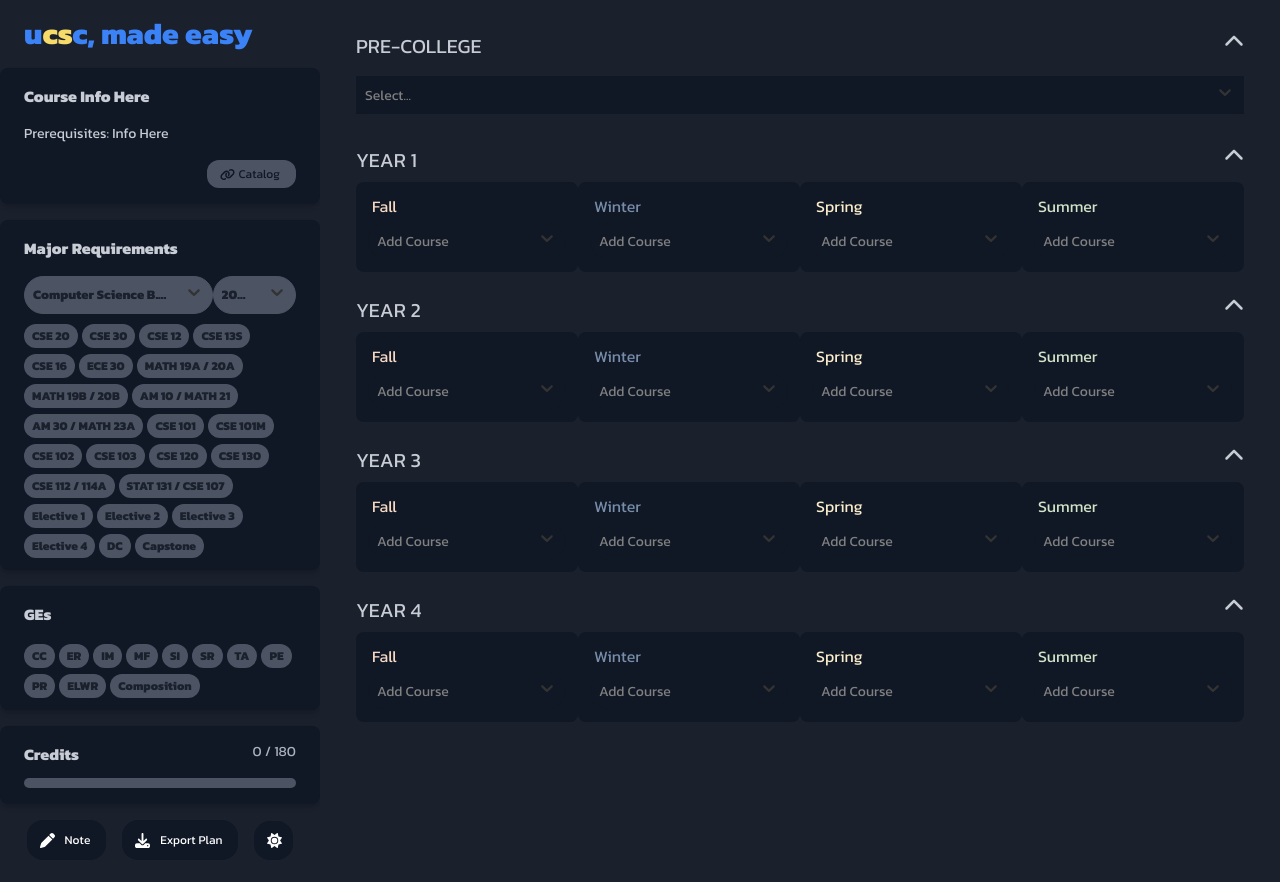
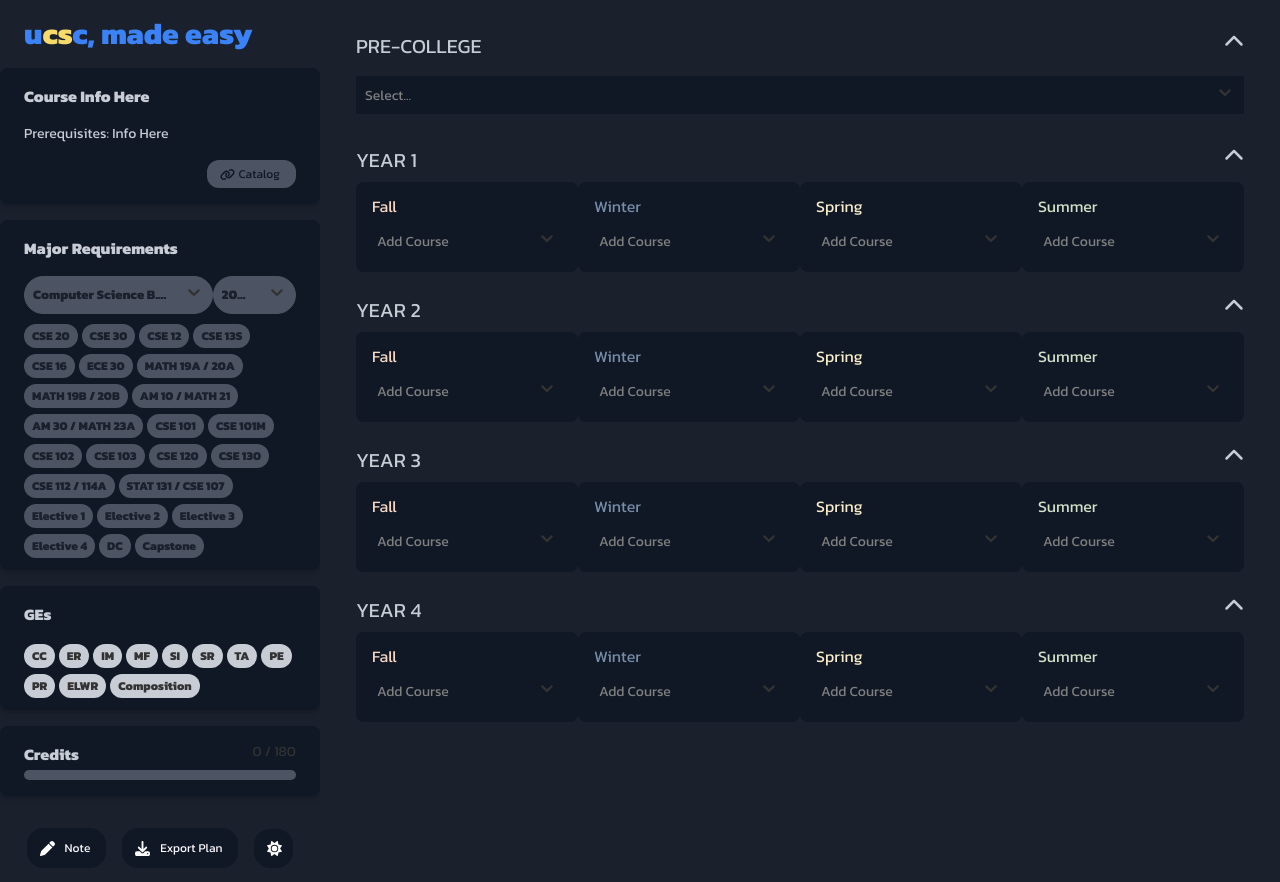
Before and after one commit to nhi1e/ucsc-made-easy-frontend, a React (Vite) app: page / in a window 1280 px wide. Built offline with nearby package versions, Linux system fonts and the light colour scheme.

Commit message:
light mode wip

```diff
--- a/src/components/Credits.jsx
+++ b/src/components/Credits.jsx
@@ -1,15 +1,37 @@
 export default function Credits({ satisfied, colorMode }) {
   return (
-    <div className="bg-black-dark3 max-w-sm rounded-lg overflow-hidden shadow-md">
+    <div
+      className={
+        "transition-all duration-300 mb-4 max-w-sm rounded-lg overflow-hidden shadow-md " +
+        (colorMode ? "bg-black-dark3" : "bg-gray-100")
+      }
+    >
       <div className="px-6 py-4 ">
         <div className="flex justify-between mb-1">
-          <div className="font-bold text-gray-dark text-ml mb-2">Credits</div>
-          <span className={`text-gray-200 text-sm font-medium `}>
+          <div
+            className={
+              "transition-all duration-300 font-bold text-ml mb-0.25 " +
+              (colorMode ? "text-gray-dark" : "text-dark")
+            }
+          >
+            Credits
+          </div>
+          <span
+            className={
+              "text-sm font-medium" +
+              (colorMode ? "text-gray-200" : "text-dark")
+            }
+          >
             {satisfied[18]} / 180
           </span>
         </div>
         {/* <div className="w-full rounded-full h-2.5 bg-gray-200"> */}
-        <div className="w-full rounded-full h-2.5 bg-black-light1">
+        <div
+          className={
+            "transition-all duration-300 w-full rounded-full h-2.5 " +
+            (colorMode ? "bg-black-light1" : "bg-gray-200")
+          }
+        >
           <div
             className="w-full bg-green h-2.5 rounded-full"
             style={{ width: `${Math.min(100, (satisfied[18] / 180) * 100)}%` }}
--- a/src/components/GE.jsx
+++ b/src/components/GE.jsx
@@ -2,20 +2,44 @@ import ge from "/src/data/GE.js";
 
 export default function GE({ satisfied, colorMode }) {
   return (
-    <div className="bg-black-dark3 max-w-sm mb-4 rounded-lg overflow-hidden shadow-md">
+    <div
+      className={
+        "transition-all duration-300 mb-4 max-w-sm rounded-lg overflow-hidden shadow-md " +
+        (colorMode ? "bg-black-dark3" : "bg-gray-100")
+      }
+    >
       <div className="px-6 py-4">
-        <div className="font-bold text-gray-dark text-ml mb-0.25">GEs</div>
+        <div
+          className={
+            "transition-all duration-300 font-bold text-ml mb-0.25 " +
+            (colorMode ? "text-gray-dark" : "text-dark")
+          }
+        >
+          GEs
+        </div>
       </div>
       <div className="px-6 pb-2">
         {ge.map((course, index) => (
           <span
             key={course.value}
             className={
-              satisfied[17][index] !== 1
-                ? // ? "inline-block bg-gray-200 rounded-full px-2 py-1 text-xs font-semibold text-gray-700 mr-1 mb-1 hover:scale-125"
-                  "inline-block bg-black-light1 rounded-full px-2 py-1 text-xs font-semibold text-black-dark2 mr-1 mb-1 hover:scale-125"
-                : "inline-block bg-green rounded-full px-2 py-1 text-xs font-semibold text-gray-700 mr-1 mb-1 hover:scale-125"
+              "inline-block rounded-full px-2 py-1 text-xs font-semibold mr-1 mb-1 hover:scale-125 " +
+              (colorMode
+                ? satisfied[17][index] === 1
+                  ? "bg-green"
+                  : "bg-gray-dark"
+                : satisfied[17][index] === 1
+                  ? "bg-green-pastel"
+                  : "bg-white")
             }
+            // className={
+            //   "inline-block rounded-full px-2 py-1 text-xs font-semibold mr-1 mb-1 hover:scale-125 " +
+            //   (satisfied[17][index] === 1
+            //     ? "bg-green text-gray-700"
+            //     : colorMode
+            //       ? "bg-black-light1 text-black-dark2"
+            //       : "bg-white text-gray")
+            // }
           >
             {course.label}
           </span>
--- a/src/components/Info.jsx
+++ b/src/components/Info.jsx
@@ -6,7 +6,7 @@ export default function Info({ satisfied, colorMode }) {
     <div
       className={
         "transition-all duration-300 mb-4 max-w-sm rounded-lg overflow-hidden shadow-md " +
-        (colorMode ? "bg-black-dark3" : "bg-white-dark1")
+        (colorMode ? "bg-black-dark3" : "bg-gray-100")
       }
     >
       <div className="px-6 py-4">
@@ -34,7 +34,7 @@ export default function Info({ satisfied, colorMode }) {
               "transition-all duration-300 font-medium rounded-xl text-xs px-2 py-1 focus:outline-none " +
               (colorMode
                 ? "bg-black-light1 hover:bg-black-light2"
-                : "bg-white-dark2 hover:bg-white-dark1")
+                : "bg-gray-200 hover:bg-gray-dark")
             }
           >
             <a
--- a/src/components/Major.jsx
+++ b/src/components/Major.jsx
@@ -62,7 +62,7 @@ export default function Major({ satisfied, colorMode }) {
     <div
       className={
         "transition-all duration-300 mb-4 max-w-sm rounded-lg overflow-hidden shadow-md " +
-        (colorMode ? "bg-black-dark3" : "bg-white-dark1")
+        (colorMode ? "bg-black-dark3" : "bg-gray-100")
       }
     >
       <div className="px-6 py-4">
--- a/tailwind.config.js
+++ b/tailwind.config.js
@@ -34,7 +34,7 @@ export default {
         pastel: '#F7D9C4',
       },
       white: {
-        DEFAULT: "#FFFFFF",
+        DEFAULT: "#FFFBFE",
         dark1: "#DDDDDD", // temporary
         dark2: "#BBBBBB",
       },
```
